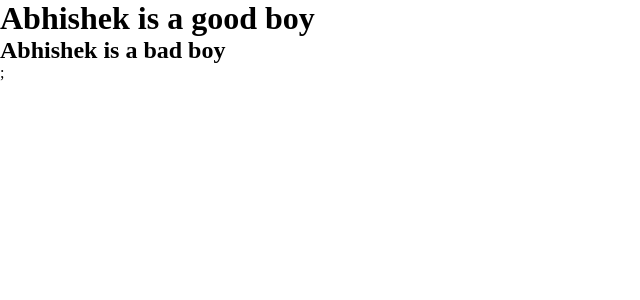
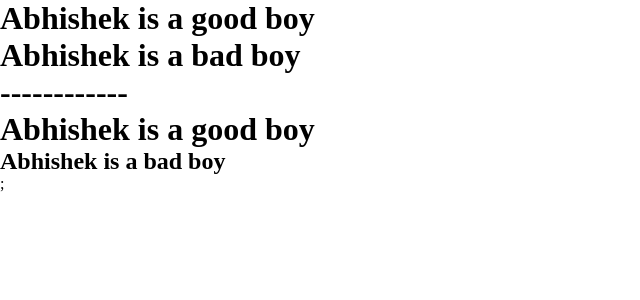
Before and after one commit to Abhishek-389/React-Test-App, a React (Create React App) app: page / in a window 1280 px wide. Shown: the top 300 px of the page, without its empty margins (0-640 px from the left). Built offline with nearby package versions, Linux system fonts and the light colour scheme; the HTML template or start-up script is replaced by a standard one.

Commit message:
Added the useState hook

```diff
--- a/src/Comp2.js
+++ b/src/Comp2.js
@@ -1,9 +1,15 @@
-import React from "react";
+import React, { useContext } from "react";
 import Comp3 from "./Comp3";
+import { Data, Data2 } from "./App";
 
 function Comp2() {
+  const data1 = useContext(Data);
+  const data2 = useContext(Data2);
   return (
     <div>
+      <h1>{data1}</h1>
+      <h1>{data2}</h1>
+      <h1>------------</h1>
       <Comp3 />
     </div>
   );
```
